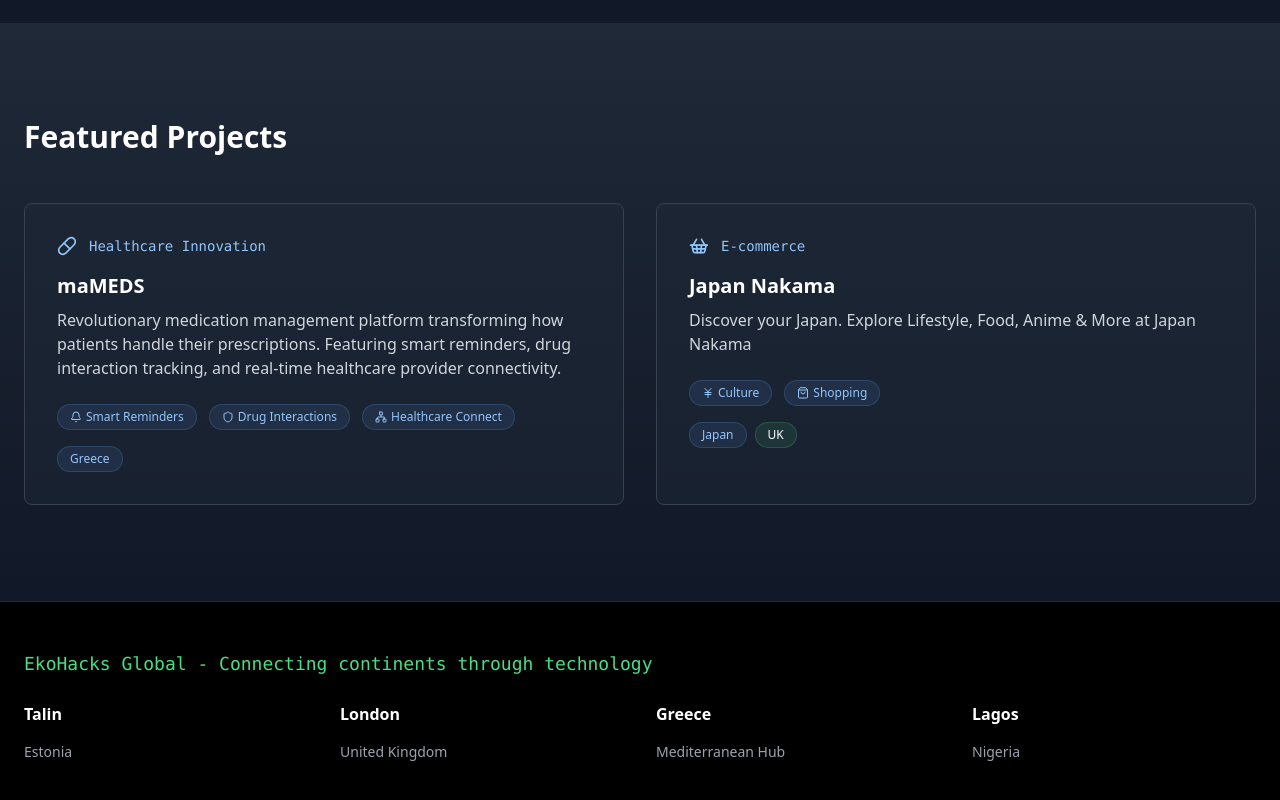
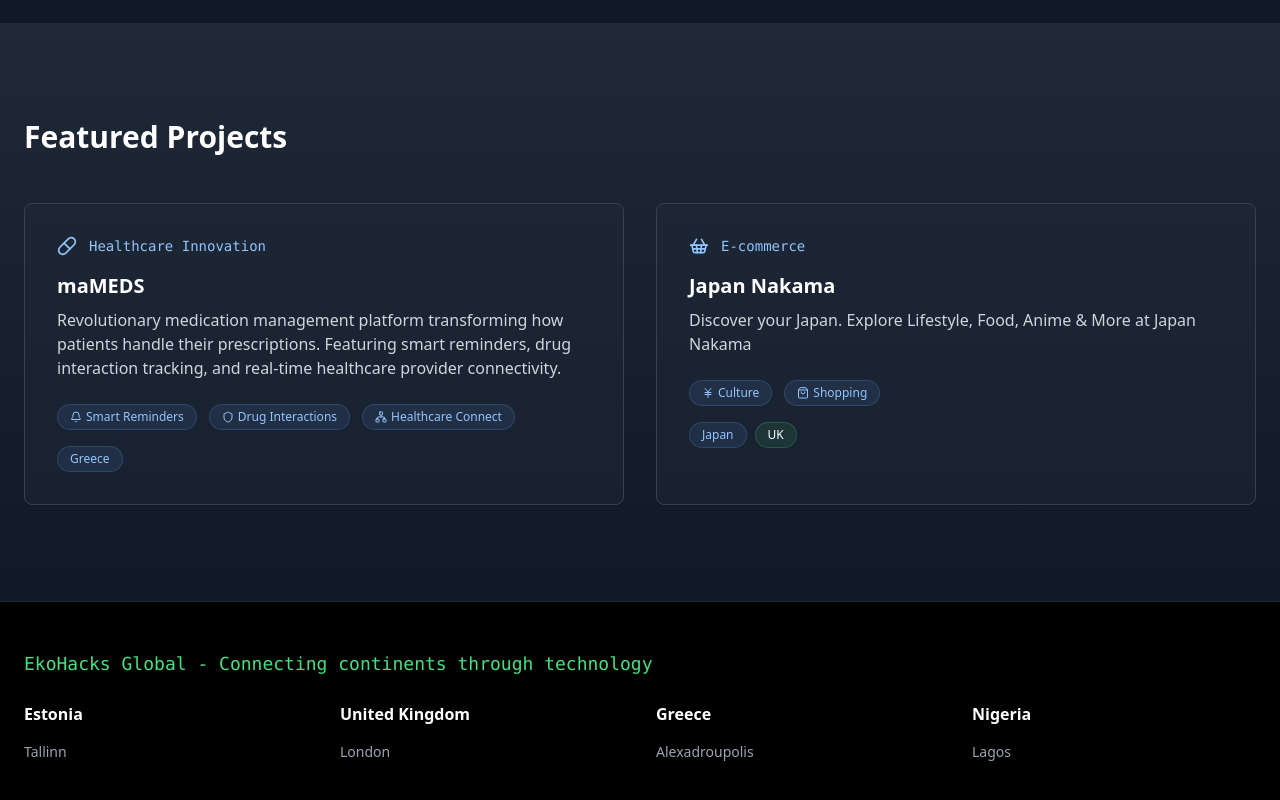
Before and after one commit to ekohacks/face, a Gatsby site: page / in a window 1280 px wide. Shown: the part 2582-3382 px from the top of the page. Built offline with nearby package versions, Linux system fonts and the light colour scheme; Gatsby itself is replaced by a stand-in of ours.

Commit message:
Update Locations

```diff
--- a/src/markdown/footer.md
+++ b/src/markdown/footer.md
@@ -2,14 +2,14 @@
 title: "Footer"
 description: "EkoHacks Global - Connecting continents through technology"
 locations:
-  - name: "Talin"
-    detail: "Estonia"
-  - name: "London"
-    detail: "United Kingdom"
+  - name: "Estonia"
+    detail: "Tallinn"
+  - name: "United Kingdom"
+    detail: "London"
   - name: "Greece"
-    detail: "Mediterranean Hub"
-  - name: "Lagos"
-    detail: "Nigeria"
+    detail: "Alexadroupolis"
+  - name: "Nigeria"
+    detail: "Lagos"
 socialLinks:
   - name: "GitHub"
     url: "#"
```
